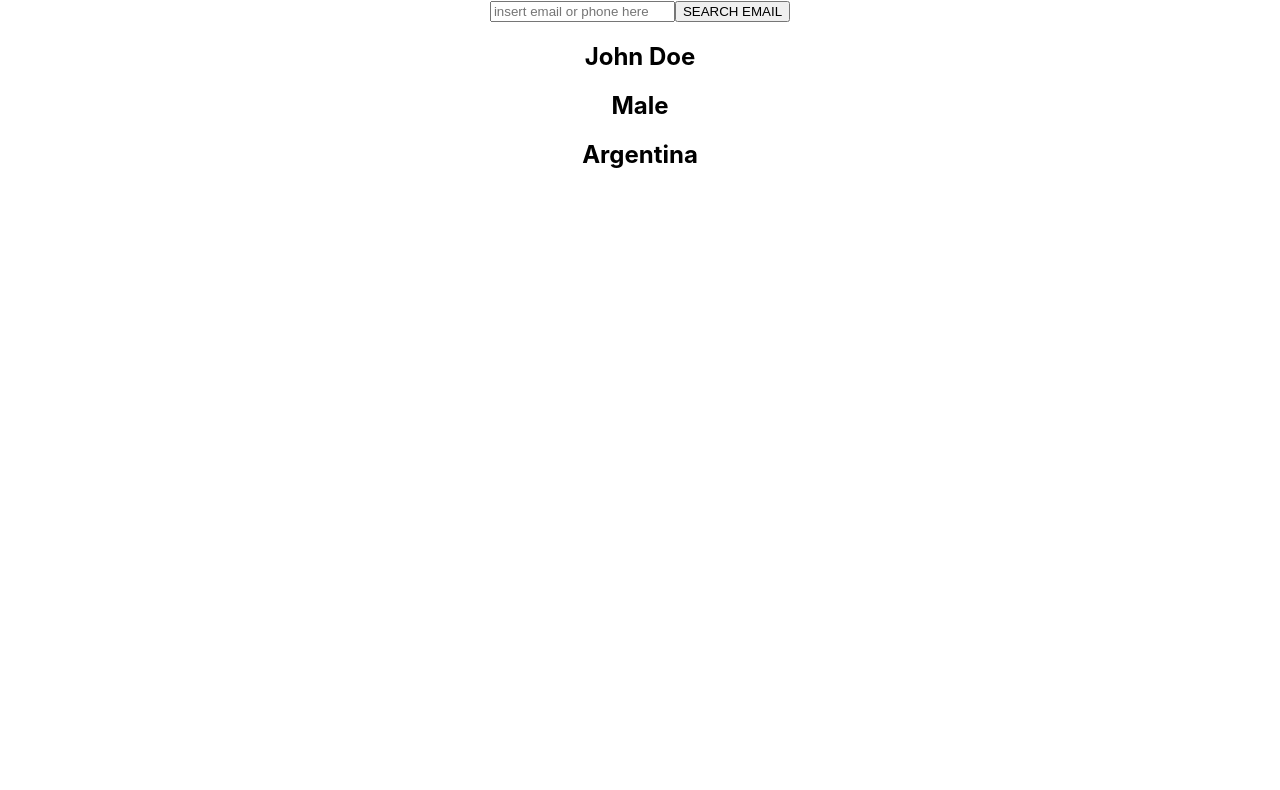
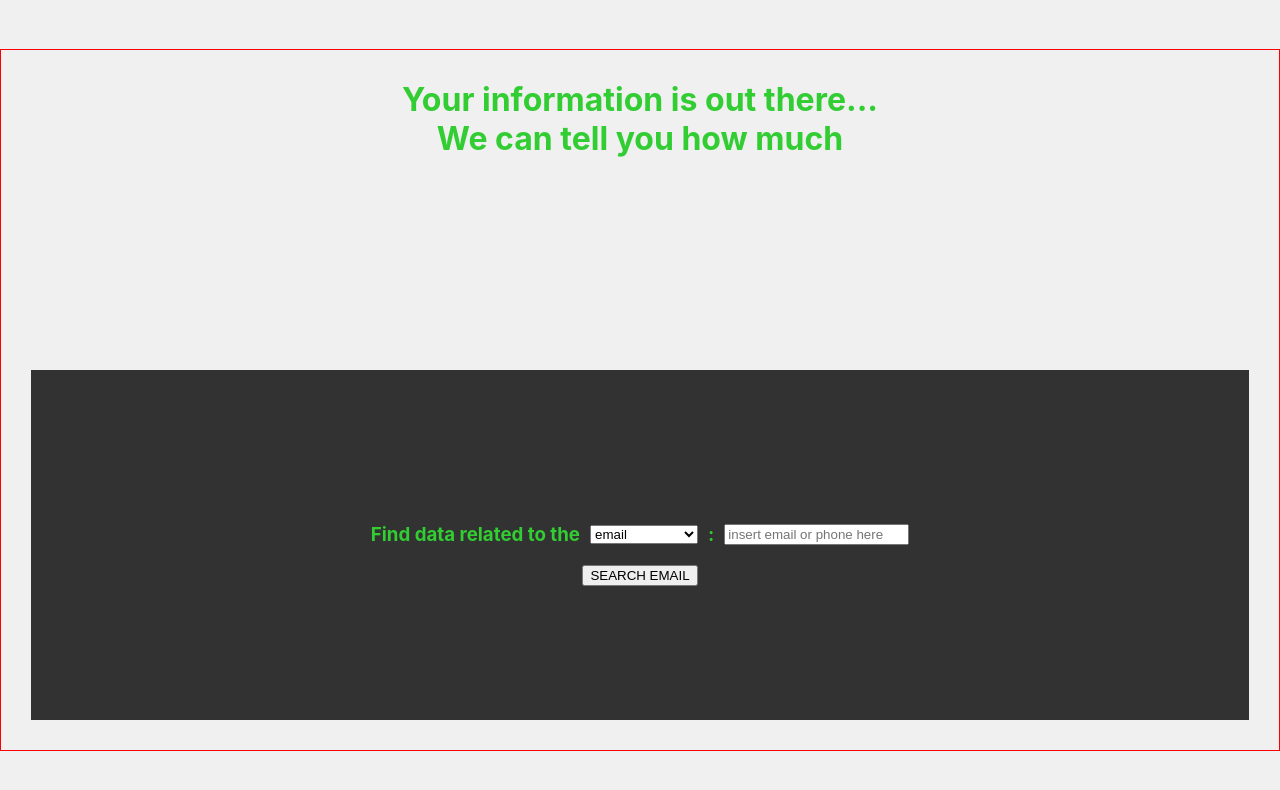
Before and after one commit to cearayon/datasnag-demo-1, a React (Create React App) app: page / in a window 1280 px wide. Shown: the top 790 px of the page. Built offline with nearby package versions, Linux system fonts and the light colour scheme.

Commit message:
basic landing styling

```diff
--- a/public/index.html
+++ b/public/index.html
@@ -10,6 +10,7 @@
       content="Web site created using create-react-app"
     />
     <link rel="apple-touch-icon" href="%PUBLIC_URL%/logo192.png" />
+    <link rel="stylesheet" href="reset.css">
     <!--
       manifest.json provides metadata used when your web app is installed on a
       user's mobile device or desktop. See https://developers.google.com/web/fundamentals/web-app-manifest/
--- a/src/App.css
+++ b/src/App.css
@@ -1,5 +1,40 @@
 .App {
   text-align: center;
+  background-color: rgb(240, 240, 240) ;
+  min-height: 100vh;
+  display: flex;
+  justify-content: center;
+  align-items: center;
+  position:relative
+
+}
+
+.Landing{
+  height: 80vh;
+  width: 100%;
+  border: 1px solid red;
+  display: flex;
+  flex-direction: column;
+  align-items: center;
+  justify-content: space-between;
+
+  color: limegreen;
+  padding: 30px
+}
+
+.info-input{
+  min-height: 350px;
+  background-color: rgb(50,50,50);
+  width: 100%;
+  display: flex;
+  flex-direction: column;
+  align-items: center;
+  justify-content: center;
+}
+.first-line-info-input{
+  display: flex;
+  justify-content: center;
+  align-items: center;
 }
 
 .App-logo {
--- a/src/Pages/Landing.js
+++ b/src/Pages/Landing.js
@@ -2,7 +2,6 @@ import React, {useState} from 'react'
 import axios from 'axios'
 import {setNewQueriedUser} from '../redux/querySlice'
 import { useDispatch } from 'react-redux'
-import Results from './Results'
 import { useNavigate } from 'react-router-dom';
 
 
@@ -25,10 +24,23 @@ const Landing = () => {
     })
   }
   return (
-    <div>
-      <input onChange={(e)=>{setUserInput(e.target.value)}} placeholder='insert email or phone here'/>
-    <button onClick={()=>{handleClick(userInput)}}>SEARCH EMAIL</button>
-    <Results/>
+    <div className="Landing">
+      <div>
+        <h1> Your information is out there...</h1>
+        <h1> We can tell you how much</h1>
+      </div>
+      <div className='info-input'>
+        <div className='first-line-info-input'>
+          <h3> Find data related to the</h3>
+        <select style={{marginLeft:'10px'}}id="data-type">
+          <option value="email"> email </option>
+          <option value="phone"> phone number</option>
+        </select>
+          <h3 style={{margin:'0px 10px'}}>:</h3>
+          <input onChange={(e)=>{setUserInput(e.target.value)}} placeholder='insert email or phone here'/>
+        </div>
+              <button onClick={()=>{handleClick(userInput)}}>SEARCH EMAIL</button>
+      </div>
     </div>
   )
 }
--- a/src/index.css
+++ b/src/index.css
@@ -11,3 +11,7 @@ code {
   font-family: source-code-pro, Menlo, Monaco, Consolas, 'Courier New',
     monospace;
 }
+
+h1{
+  margin:0
+}
```
Also changed, not shown: public/reset.css (added).
